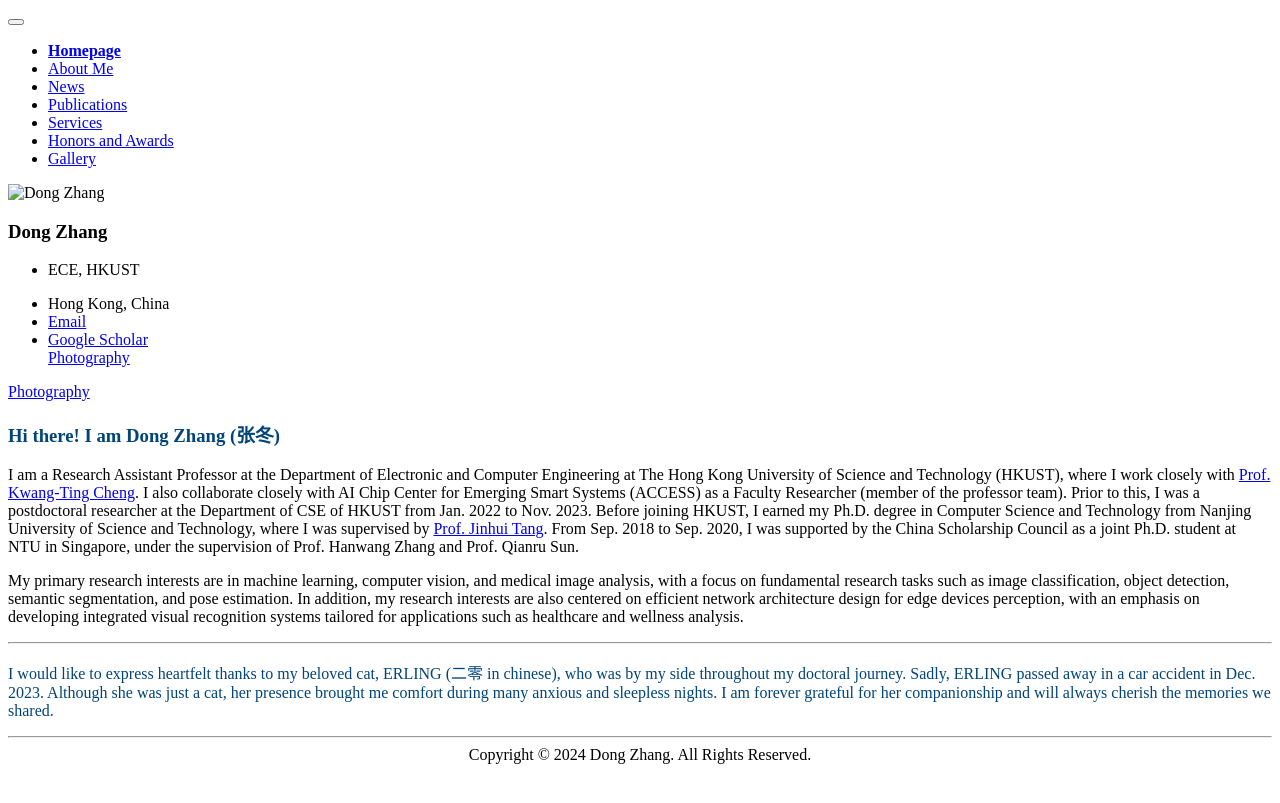
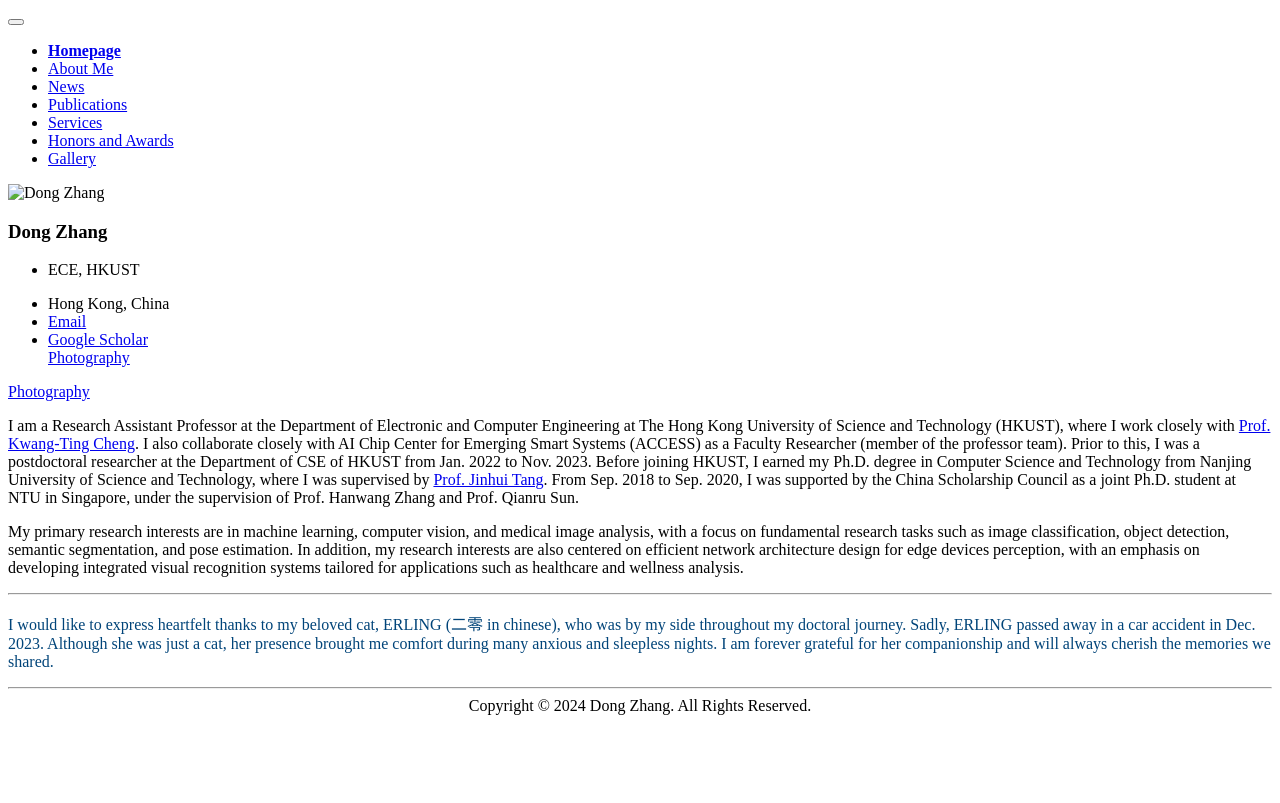
Before and after one commit to dongzhang89/dongzhang89.github.io, a Jekyll site: the page built from _pages/includes/0_introduction.md, in a window 1280 px wide. Shown: the top 803 px of the page. Built offline with Jekyll 4.4.1, drawn with Linux system fonts in a browser that asks for light colours; our own code applies the rules of GitHub Pages for plain Markdown files.

Commit message:
Update 0_introduction.md

```diff
--- a/_pages/includes/0_introduction.md
+++ b/_pages/includes/0_introduction.md
@@ -13,7 +13,6 @@
 {% endif %}
 {% assign url = gsDataBaseUrl | append: "google-scholar-stats/gs_data_shieldsio.json" %}
 
-# <font color="#004479"> Hi there! I am Dong Zhang (张冬)</font>
 <span class='anchor' id='about-me'></span>
 <!-- , under the supervision of <a href="https://www.mingmingfan.com/">Prof. Mingming Fan</a> -->
 I am a Research Assistant Professor at the Department of Electronic and Computer Engineering at The Hong Kong University of Science and Technology (HKUST), where I work closely with [Prof. Kwang-Ting Cheng](https://seng.hkust.edu.hk/about/people/faculty/tim-kwang-ting-cheng). I also collaborate closely with AI Chip Center for Emerging Smart Systems (ACCESS) as a Faculty Researcher (member of the professor team). Prior to this, I was a postdoctoral researcher at the Department of CSE of HKUST from Jan. 2022 to Nov. 2023. Before joining HKUST, I earned my Ph.D. degree in Computer Science and Technology from Nanjing University of Science and Technology, where I was supervised by [Prof. Jinhui Tang](https://scholar.google.com/citations?user=ByBLlEwAAAAJ&hl=en). From Sep. 2018 to Sep. 2020, I was supported by the China Scholarship Council as a joint Ph.D. student at NTU in Singapore, under the supervision of Prof. Hanwang Zhang and Prof. Qianru Sun.
```
